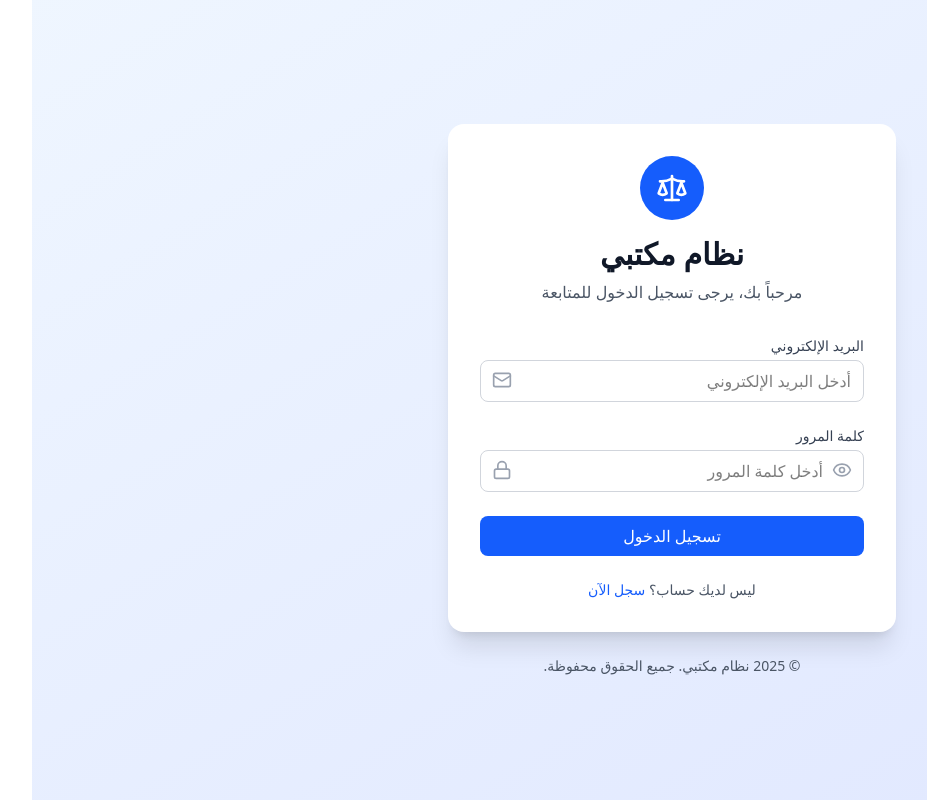
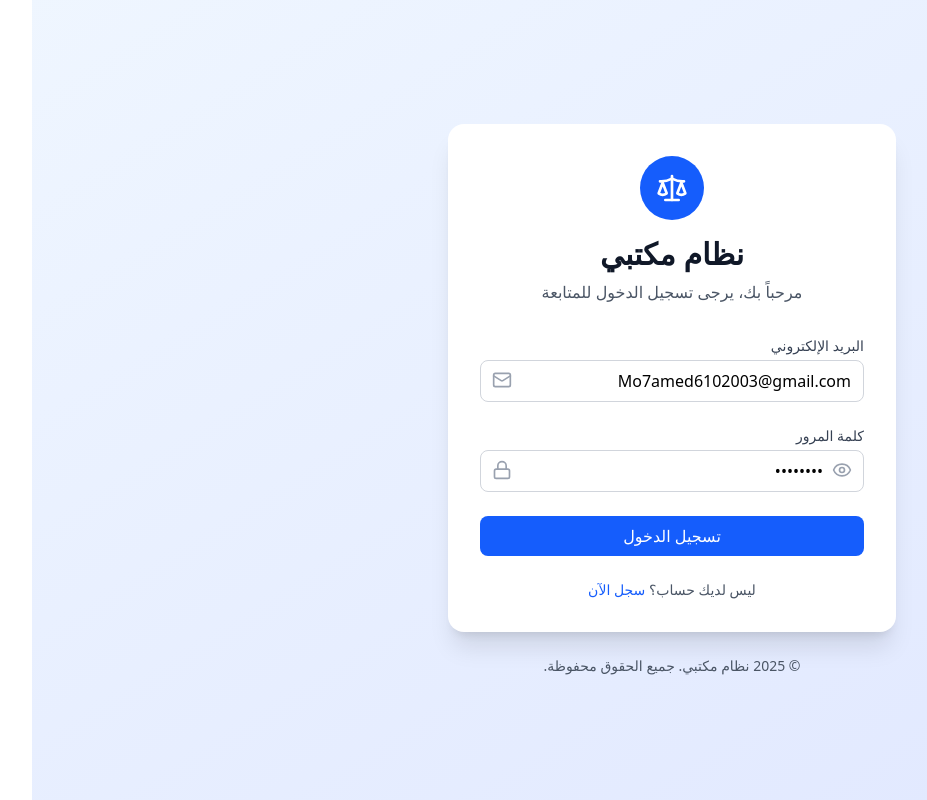
Before and after one commit to reyad2002/mktaby-frontend, a Next.js app: page /auth/login in a window 1280 px wide. Shown: the whole page, without its empty margins (97-1024 px from the left). Built offline with nearby package versions, Linux system fonts and the light colour scheme; no server answers.

Commit message:
fix(layout): enhance DashboardLayout for better overflow handling and improve LoginForm with default email and password values

```diff
--- a/app/globals.css
+++ b/app/globals.css
@@ -1,6 +1,6 @@
 @import "tailwindcss";
 
-@theme  {
-  /* --color-background: var(--background); */
-
+* {
+  scroll-behavior: smooth;
+  scrollbar-color: #17536e #f0f0f0;
 }
--- a/features/auth/components/LoginForm.tsx
+++ b/features/auth/components/LoginForm.tsx
@@ -75,6 +75,7 @@ function LoginForm() {
           <input
             type="email"
             id="email"
+            value="Mo7amed6102003@gmail.com"
             {...register("email")}
             className={`w-full pl-10 pr-3 py-2 border rounded-lg focus:outline-none focus:ring-2 focus:ring-blue-500 ${
               errors.email ? "border-red-500" : "border-gray-300"
@@ -98,6 +99,7 @@ function LoginForm() {
           <input
             type={showPassword ? "text" : "password"}
             id="password"
+            value="12345678"
             {...register("password")}
             className={`w-full pl-10 pr-10 py-2 border rounded-lg focus:outline-none focus:ring-2 focus:ring-blue-500 ${
               errors.password ? "border-red-500" : "border-gray-300"
--- a/shared/components/layout/DashboardLayout.tsx
+++ b/shared/components/layout/DashboardLayout.tsx
@@ -36,7 +36,7 @@ const DashboardLayout: React.FC<DashboardLayoutProps> = ({ children }) => {
           <Header toggleSidebar={() => setSidebarOpen(!sidebarOpen)} />
 
           {/* Page Content */}
-          <main className="flex-1  ">
+          <main className="flex-1 overflow-y-auto overflow-x-hidden ">
             <div className="p-4 sm:p-6 lg:p-8 ">
               <div className=" ">{children}</div>
             </div>
```
